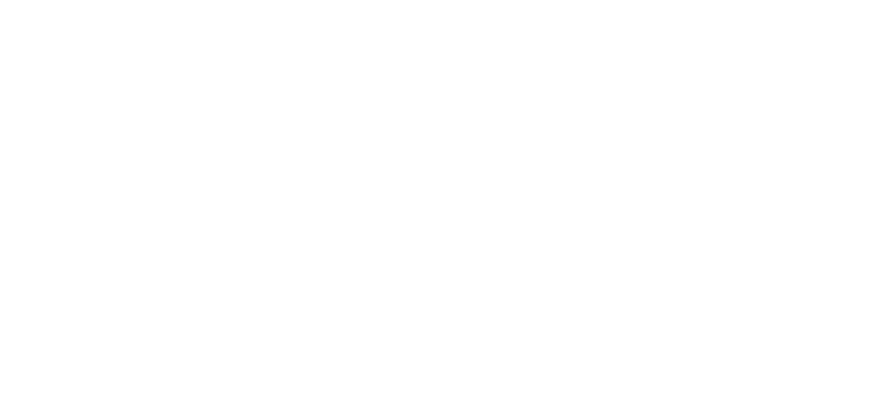
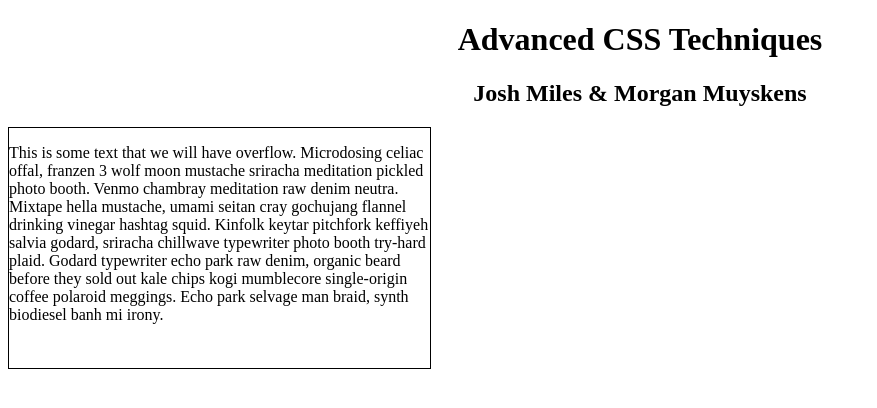
Before and after one commit to milesjos/Advanced-CSS-Workshop, a plain HTML site: page index.html in a window 1280 px wide. Shown: the whole page, without its empty margins (0-877 px from the left). Drawn offline with Linux system fonts and the light colour scheme.

Commit message:
Made the title and the overflow box

```diff
--- a/index.html
+++ b/index.html
@@ -4,8 +4,25 @@
 	<title>Advanced CSS Workshop</title>
 	<meta name="author" content="Josh Miles & Morgan Muyskens">
 	<link rel="icon" type="image/png" href="CSS3.png">
+    <link rel="stylesheet" href="main.css" charset="utf-8">
 </head>
 <body>
-
+    <div class="title">
+        <h1 id="mainHeader">Advanced CSS Techniques</h1>
+        <h2 id="names">Josh Miles &amp; Morgan Muyskens</h2>
+    </div>
+    <div class="overflow_box">
+        <p>
+            This is some text that we will have overflow. Microdosing celiac offal,
+            franzen 3 wolf moon mustache sriracha meditation pickled photo booth.
+            Venmo chambray meditation raw denim neutra. Mixtape hella mustache,
+            umami seitan cray gochujang flannel drinking vinegar hashtag squid.
+            Kinfolk keytar pitchfork keffiyeh salvia godard, sriracha chillwave
+            typewriter photo booth try-hard plaid. Godard typewriter echo park
+            raw denim, organic beard before they sold out kale chips kogi
+            mumblecore single-origin coffee polaroid meggings. Echo park
+            selvage man braid, synth biodiesel banh mi irony.
+        </p>
+    </div>
 </body>
 </html>
```
